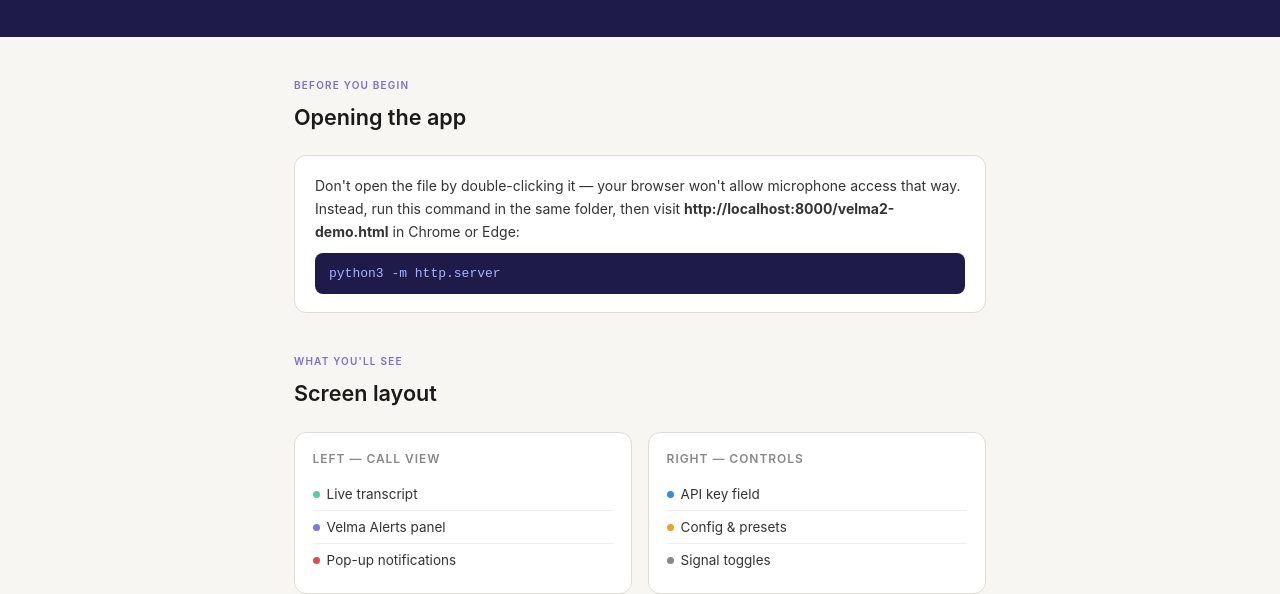
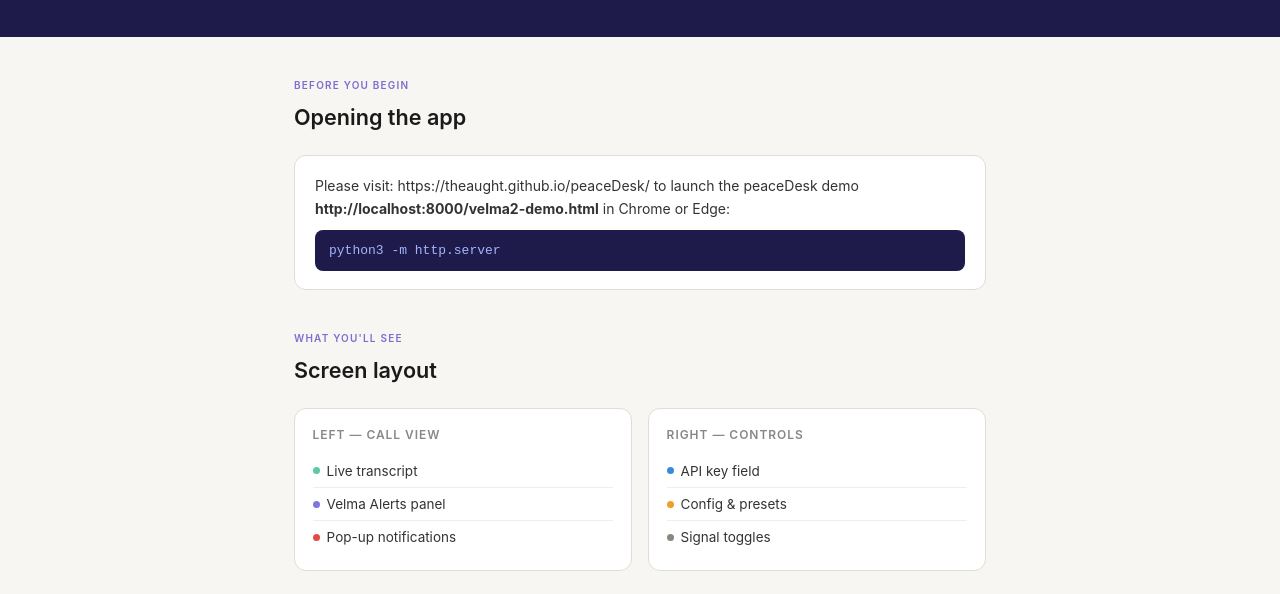
Before and after one commit to theaught/peaceDesk, a plain HTML site: page peacedesk-guide.html in a window 1280 px wide. Shown: the part 217-811 px from the top of the page. Drawn offline with Linux system fonts and the light colour scheme.

Commit message:
Update peacedesk-guide.html

```diff
--- a/peacedesk-guide.html
+++ b/peacedesk-guide.html
@@ -260,8 +260,7 @@
 
   <div style="background: white; border: 0.5px solid #E0DDD6; border-radius: 12px; padding: 1.1rem 1.25rem; margin-bottom: 1.25rem;">
     <p style="font-size: 14px; color: #333;">
-      Don't open the file by double-clicking it — your browser won't allow microphone access that way.
-      Instead, run this command in the same folder, then visit <strong>http://localhost:8000/velma2-demo.html</strong> in Chrome or Edge:
+      Please visit: https://theaught.github.io/peaceDesk/ to launch the peaceDesk demo <strong>http://localhost:8000/velma2-demo.html</strong> in Chrome or Edge:
     </p>
     <div style="background: #1E1B4B; color: #A5B4FC; font-family: monospace; font-size: 13px; padding: 10px 14px; border-radius: 8px; margin-top: 10px;">
       python3 -m http.server
```
